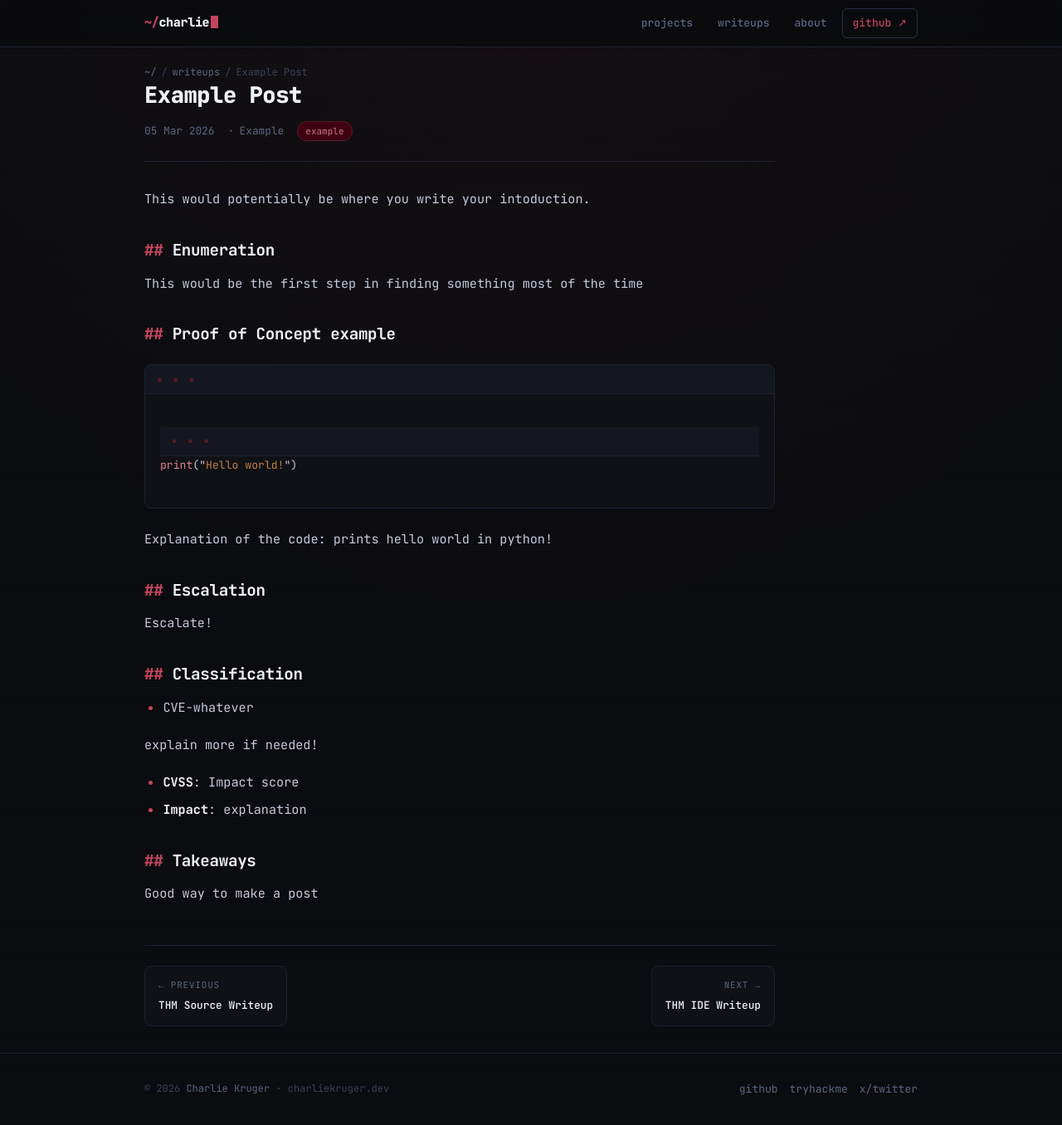
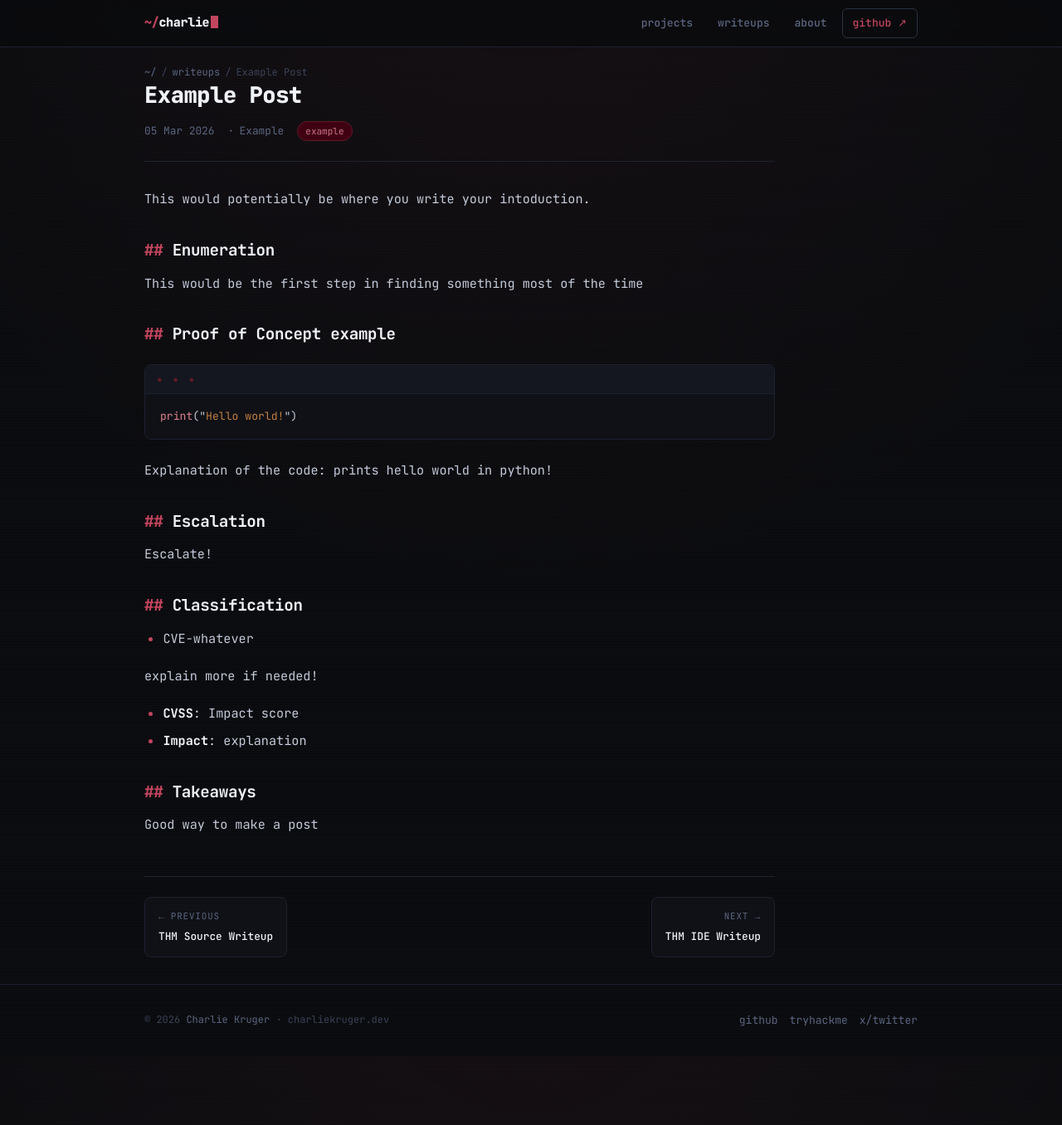
Before and after one commit to mpck4/mpck4.github.io, a Jekyll site: the page built from _posts/2026-05-05-Example-Post.md, in a window 1280 px wide and 1356 px high. Shown: the whole window at 83% size. Built offline with Jekyll 4.4.1, drawn with Linux system fonts in a browser that asks for light colours.

Commit message:
Enhance pre element styles in _post.scss
Updated pre element styles for better text wrapping and overflow handling.

```diff
--- a/_sass/_post.scss
+++ b/_sass/_post.scss
@@ -50,7 +50,7 @@
 
   // code blocks (rouge wraps in .highlight; bare pre also handled)
   pre{
-    background:$bg2;overflow-x:auto;font-size:.82rem;line-height:1.6;
+    background:$bg2;white-space:pre-wrap;word-break:break-word;overflow-x:auto;;font-size:.82rem;line-height:1.6;
     padding:16px 18px;margin:0;
     code{background:none;border:none;padding:0;color:$text;font-size:inherit}
   }
@@ -76,6 +76,8 @@
   color:$wine-edge;font-size:11px;letter-spacing:3px;
   background:$bg3;border-bottom:1px solid $border;
 }
+.post-body .highlight .highlight{border:none;border-radius:0;margin:0;background:transparent}
+.post-body .highlight .highlight::before{display:none}
 
 // ── Post nav (prev/next) ──────────────────────────────
 .post-nav{
```
